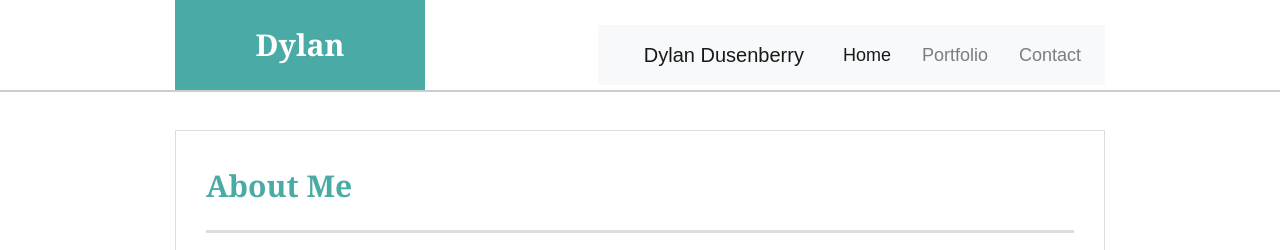
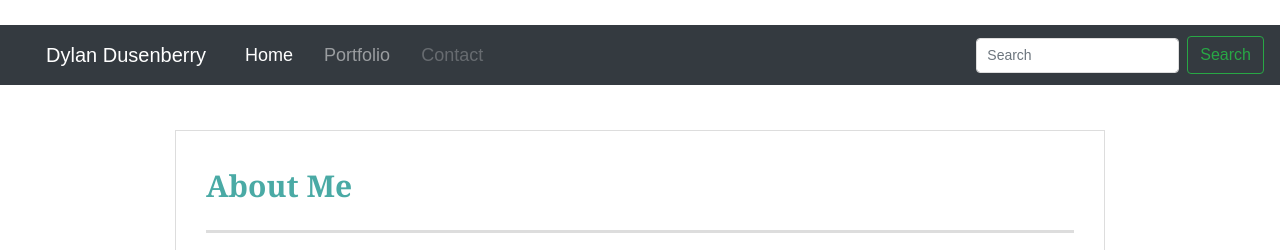
Before and after one commit to DylanD91/Bootstrap-Portfolio, a plain HTML site: page Index.html in a window 1280 px wide. Shown: the top 250 px of the page. Drawn offline with nearby package versions, Linux system fonts and the light colour scheme; grey boxes are pictures that could not be loaded.

Commit message:
updated most recent

```diff
--- a/Index.html
+++ b/Index.html
@@ -1,48 +1,52 @@
 <!doctype html>
 <html lang="en">
+<meta name="viewport" content="width=device-width, initial-scale=1.0">
 
 <head>
     <meta charset="UTF-8">
     <title>About | Dylan Dusenberry</title>
 
     <link rel="stylesheet" href="https://maxcdn.bootstrapcdn.com/bootstrap/4.0.0/css/bootstrap.min.css" integrity="sha384-Gn5384xqQ1aoWXA+058RXPxPg6fy4IWvTNh0E263XmFcJlSAwiGgFAW/dAiS6JXm" crossorigin="anonymous">
+    <link href="sticky-footer-navbar.css" rel="stylesheet">
     <link rel="stylesheet" href="style.css">
 
 </head>
 
   <body>
-       <header id="masthead">
-          <div class="container">
-            <a href="index.html" id="logo">Dylan Dusenberry</a>
 
 
-              <nav class="navbar navbar-expand-lg navbar-light bg-light">
+            <nav class="navbar navbar-expand-md navbar-dark fixed-top bg-dark">
                 <a class="navbar-brand" href="#">Dylan Dusenberry</a>
-                <button class="navbar-toggler" type="button" data-toggle="collapse" data-target="#navbarNav" aria-controls="navbarNav" aria-expanded="false" aria-label="Toggle navigation">
+                <button class="navbar-toggler" type="button" data-toggle="collapse" data-target="#navbarCollapse" aria-controls="navbarCollapse" aria-expanded="false" aria-label="Toggle navigation">
                   <span class="navbar-toggler-icon"></span>
                 </button>
-                <div class="collapse navbar-collapse" id="navbarNav">
-                  <ul class="navbar-nav">
+                <div class="collapse navbar-collapse" id="navbarCollapse">
+                  <ul class="navbar-nav mr-auto">
                     <li class="nav-item active">
-                      <a class="nav-link" href="index.html">Home <span class="sr-only">(current)</span></a>
+                      <a class="nav-link" href="#">Home <span class="sr-only">(current)</span></a>
                     </li>
                     <li class="nav-item">
                       <a class="nav-link" href="portfolio.html">Portfolio</a>
                     </li>
                     <li class="nav-item">
-                      <a class="nav-link" href="contact.html">Contact</a>
+                      <a class="nav-link disabled" href="contact.html">Contact</a>
                     </li>
                   </ul>
+                  <form class="form-inline mt-2 mt-md-0">
+                    <input class="form-control mr-sm-2" type="text" placeholder="Search" aria-label="Search">
+                    <button class="btn btn-outline-success my-2 my-sm-0" type="submit">Search</button>
+                  </form>
                 </div>
               </nav>
 
       </div>
     </header>
 
+
     <div id="main-container" class="container">
       <section class="main-section">
         <h1>About Me</h1>
-        <img src="https://scontent-ort2-2.xx.fbcdn.net/v/t1.0-9/1796661_729488167129368_2991743479308399231_n.jpg?_nc_cat=100&oh=45b6051df95b0c0a90743ce96394d6ec&oe=5C525BEC" class="img-fluid" alt="Responsive image">
+        <img src="https://scontent-ort2-2.xx.fbcdn.net/v/t1.0-9/1796661_729488167129368_2991743479308399231_n.jpg?_nc_cat=100&oh=45b6051df95b0c0a90743ce96394d6ec&oe=5C525BEC" style="max-width:100%;height:auto;">
 
         <p>Dylan Dusenberry is currently a new student for Northwestern's Coding Bootcamp.
          While learning and gaining new skills through the course, she is also
@@ -58,10 +62,10 @@
     </div>
 
     <footer>
-      <div class="container">
-        Copyright &copy;
-      </div>
-    </footer>
+        <div class="container">
+            Copyright &copy;
+          </div>
+        </footer>
 
     <script src="https://code.jquery.com/jquery-3.2.1.slim.min.js" integrity="sha384-KJ3o2DKtIkvYIK3UENzmM7KCkRr/rE9/Qpg6aAZGJwFDMVNA/GpGFF93hXpG5KkN" crossorigin="anonymous"></script>
     <script src="https://cdnjs.cloudflare.com/ajax/libs/popper.js/1.12.9/umd/popper.min.js" integrity="sha384-ApNbgh9B+Y1QKtv3Rn7W3mgPxhU9K/ScQsAP7hUibX39j7fakFPskvXusvfa0b4Q" crossorigin="anonymous"></script>
--- a/style.css
+++ b/style.css
@@ -57,7 +57,7 @@ body {
     z-index: 99;
     width: 100%;
     margin: 0 0 30px;
-    overflow: auto;
+    overflow: auto-x;
     color: #ffffff;
     background: #ffffff;
     border-bottom: 2px solid #cccccc;
```
Also changed, not shown: contact.html (+3 -1 lines), portfolio.html (+16 -16 lines).
